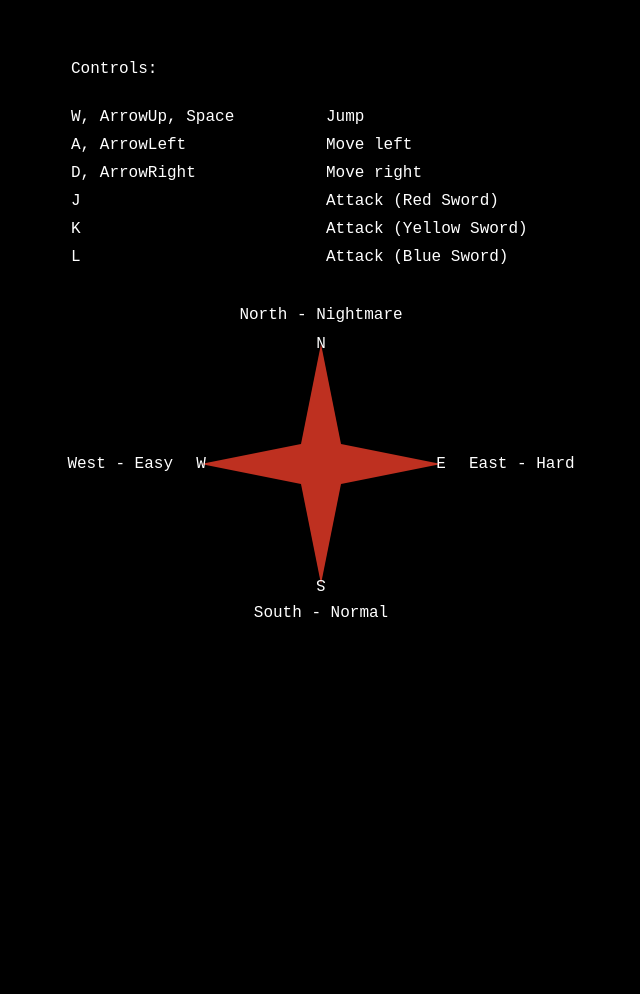
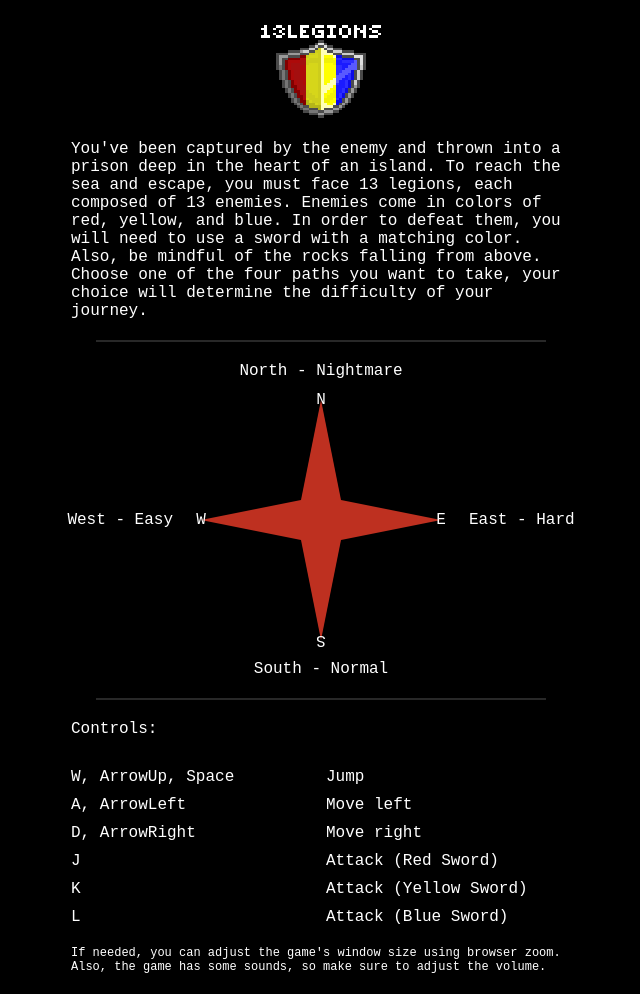
Before and after one commit to alszczep/13legions-js13kgames-2024, a website built with Vite: page index.html in a window 1280 px wide. Shown: the whole page, without its empty margins (319-959 px from the left). Before the commit the page ends 800 px from the top, so only its background shows below. Built offline with nearby package versions, Linux system fonts and the light colour scheme.

Commit message:
Add description, Do a little cleanup

```diff
--- a/index.html
+++ b/index.html
@@ -1,24 +1,21 @@
 <!DOCTYPE html>
 <html>
+  <head>
+    <title>13legions</title>
+  </head>
   <body>
     <div id="a" class="f">
+      <img id="l" />
       <div id="z">
-        Controls:
-        <div id="y">
-          <p>W, ArrowUp, Space</p>
-          <p>Jump</p>
-          <p>A, ArrowLeft</p>
-          <p>Move left</p>
-          <p>D, ArrowRight</p>
-          <p>Move right</p>
-          <p>J</p>
-          <p>Attack (Red Sword)</p>
-          <p>K</p>
-          <p>Attack (Yellow Sword)</p>
-          <p>L</p>
-          <p>Attack (Blue Sword)</p>
-        </div>
+        You've been captured by the enemy and thrown into a prison deep in the
+        heart of an island. To reach the sea and escape, you must face 13
+        legions, each composed of 13 enemies. Enemies come in colors of red,
+        yellow, and blue. In order to defeat them, you will need to use a sword
+        with a matching color. Also, be mindful of the rocks falling from above.
+        Choose one of the four paths you want to take, your choice will
+        determine the difficulty of your journey.
       </div>
+      <hr />
       <div id="n">
         <div class="t n p">N</div>
         <div class="t w p">W</div>
@@ -67,6 +64,28 @@
           East - Hard
         </div>
       </div>
+      <hr />
+      <div id="z">
+        Controls:
+        <div id="y">
+          <p>W, ArrowUp, Space</p>
+          <p>Jump</p>
+          <p>A, ArrowLeft</p>
+          <p>Move left</p>
+          <p>D, ArrowRight</p>
+          <p>Move right</p>
+          <p>J</p>
+          <p>Attack (Red Sword)</p>
+          <p>K</p>
+          <p>Attack (Yellow Sword)</p>
+          <p>L</p>
+          <p>Attack (Blue Sword)</p>
+        </div>
+        <div id="i">
+          If needed, you can adjust the game's window size using browser zoom.
+          Also, the game has some sounds, so make sure to adjust the volume.
+        </div>
+      </div>
     </div>
     <div id="b" class="f">
       <div id="hp"></div>
@@ -80,6 +99,7 @@
       }
 
       * {
+        font-size: 16px;
         box-sizing: border-box;
         font-family: "Courier New", Courier, monospace;
         color: #fff;
@@ -109,7 +129,7 @@
       }
 
       #a {
-        padding-top: 60px;
+        padding-top: 20px;
       }
 
       #b {
@@ -141,7 +161,6 @@
       }
 
       #n {
-        padding-top: 40px;
         display: grid;
         grid-template-columns: 1fr 100px 40px 100px 1fr;
         grid-template-rows: 1fr 100px 40px 100px 1fr;
@@ -185,6 +204,25 @@
       .p {
         cursor: pointer;
       }
+      hr {
+        width: 450px;
+        border: 1px solid #ffffff28;
+        margin-top: 20px;
+        margin-bottom: 20px;
+      }
+      #i {
+        margin: 20px 0;
+        font-size: 12px;
+      }
+      #l {
+        width: 120px;
+        height: 120px;
+        padding-bottom: 20px;
+
+        image-rendering: pixelated;
+        image-rendering: -moz-crisp-edges;
+        image-rendering: crisp-edges;
+      }
     </style>
   </body>
 </html>
--- a/src/game/stage/StageManager.ts
+++ b/src/game/stage/StageManager.ts
@@ -37,7 +37,7 @@ export class StageManager {
     this._currentStageIndex++;
 
     if (this._stageDefinitions[this._currentStageIndex] === undefined) {
-      this._animateText("The Great Sea Reached", { keepShown: true });
+      this._animateText("The Seashore Reached", { keepShown: true });
     } else {
       this.currentStage = this._stageDefinitions[this._currentStageIndex](
         startingPlayerPosition
--- a/src/game/stage/stageModifiersDefinitions.ts
+++ b/src/game/stage/stageModifiersDefinitions.ts
@@ -7,7 +7,7 @@ export const stageModifiersDefinitions: Record<GameDifficulty, StageModifiers> =
       enemyAttackTimeInMs: 1,
       enemyAttackCooldownInMs: 1,
       enemyMaxHp: 1,
-      enemyDmg: 1,
+      enemyDmg: 0.95,
       spawnFrequencyRangeInMs: 1,
       spawnMinDistanceFromPlayer: 1,
       rockSpawnFrequencyInMs: 1,
@@ -16,10 +16,10 @@ export const stageModifiersDefinitions: Record<GameDifficulty, StageModifiers> =
     },
     [GameDifficulty.Normal]: {
       enemyWalkingSpeedMultiplier: 1.05,
-      enemyAttackTimeInMs: 0.9,
-      enemyAttackCooldownInMs: 0.9,
-      enemyMaxHp: 1.2,
-      enemyDmg: 1.2,
+      enemyAttackTimeInMs: 0.92,
+      enemyAttackCooldownInMs: 0.92,
+      enemyMaxHp: 1.15,
+      enemyDmg: 1.15,
       spawnFrequencyRangeInMs: 0.95,
       spawnMinDistanceFromPlayer: 0.95,
       rockSpawnFrequencyInMs: 0.95,
--- a/src/helpers/rendering/combinePositionAndTexCords.ts
+++ b/src/helpers/rendering/combinePositionAndTexCords.ts
@@ -16,14 +16,14 @@ export function combineVertexAttributeValues({
 }) {
   // TODO: comment before build
   // not a comprehensive validation, but will do for stupid mistakes
-  if (elementsPerVertex.length !== values.length) {
-    throw new Error("elementsPerVertex and values need to be of the same size");
-  }
-  elementsPerVertex.forEach((e, i) => {
-    if (values[i].length % e !== 0) {
-      throw new Error("elementsPerVertex value has to match values contents");
-    }
-  });
+  // if (elementsPerVertex.length !== values.length) {
+  //   throw new Error("elementsPerVertex and values need to be of the same size");
+  // }
+  // elementsPerVertex.forEach((e, i) => {
+  //   if (values[i].length % e !== 0) {
+  //     throw new Error("elementsPerVertex value has to match values contents");
+  //   }
+  // });
 
   let combined: number[] = [];
   for (
--- a/src/helpers/rendering/gl/glCreateProgram.ts
+++ b/src/helpers/rendering/gl/glCreateProgram.ts
@@ -13,10 +13,8 @@ export function glCreateProgram(
   }
 
   // TODO: comment before build
-  console.log(gl.getProgramInfoLog(program));
+  // console.log(gl.getProgramInfoLog(program));
 
   gl.deleteProgram(program);
-
-  // TODO: comment before build
-  throw new Error("Program create");
+  throw new Error("Program create error");
 }
--- a/src/helpers/rendering/gl/glCreateShader.ts
+++ b/src/helpers/rendering/gl/glCreateShader.ts
@@ -13,10 +13,8 @@ export function glCreateShader(
   }
 
   // TODO: comment before build
-  console.log(gl.getShaderInfoLog(shader));
+  // console.log(gl.getShaderInfoLog(shader));
 
   gl.deleteShader(shader);
-
-  // TODO: comment before build
-  throw new Error("Shader compile: " + type);
+  throw new Error("Shader compile error: " + type);
 }
--- a/src/sound/playSound.ts
+++ b/src/sound/playSound.ts
@@ -9,8 +9,8 @@ export enum SoundEffect {
 }
 
 export function playSound(s: SoundEffect, positionX?: LeftRight) {
-  // return;
   ZZFX.positionX = positionX === "<" ? -1 : positionX === ">" ? 1 : 0;
+
   switch (s) {
     case SoundEffect.PlayerAttack:
       // prettier-ignore
--- a/src/views/gameView.ts
+++ b/src/views/gameView.ts
@@ -106,7 +106,7 @@ export async function gameView({ stageModifiers }: GameView) {
     lastFrameTime = frameTime;
 
     sm.currentStage.handleFrame(deltaTime, () => {
-      textTexture.updateText(`${sm.currentStage.legionName} Decimated`);
+      textTexture.updateText(`${sm.currentStage.legionName} Defeated`);
       textTexture.animate();
     });
 
--- a/src/views/mainMenuView.ts
+++ b/src/views/mainMenuView.ts
@@ -1,6 +1,7 @@
 import { stageModifiersDefinitions } from "../game/stage/stageModifiersDefinitions";
 import { GameDifficulty } from "../types/GameDifficulty";
 import { GameView } from "./gameView";
+import logoImg from "../assets/logo.png";
 
 export async function mainMenuView(startGame: (gv: GameView) => void) {
   const container = document.getElementById("a")! as HTMLDivElement;
@@ -9,6 +10,9 @@ export async function mainMenuView(startGame: (gv: GameView) => void) {
   const southButton = container.querySelector(".t.s")! as HTMLDivElement;
   const eastButton = container.querySelector(".t.e")! as HTMLDivElement;
   const northButton = container.querySelector(".t.n")! as HTMLDivElement;
+
+  const logo = container.querySelector("#l")! as HTMLImageElement;
+  logo.src = logoImg;
 
   westButton.addEventListener("click", () => {
     startGame({
```
Also changed, not shown: src/sound/zzfx_sounds.txt (+1 -1 lines), README.md, src/assets/logo.png (added), submission/cover.png (added), submission/thumbnail.png (added), 4 other files.
